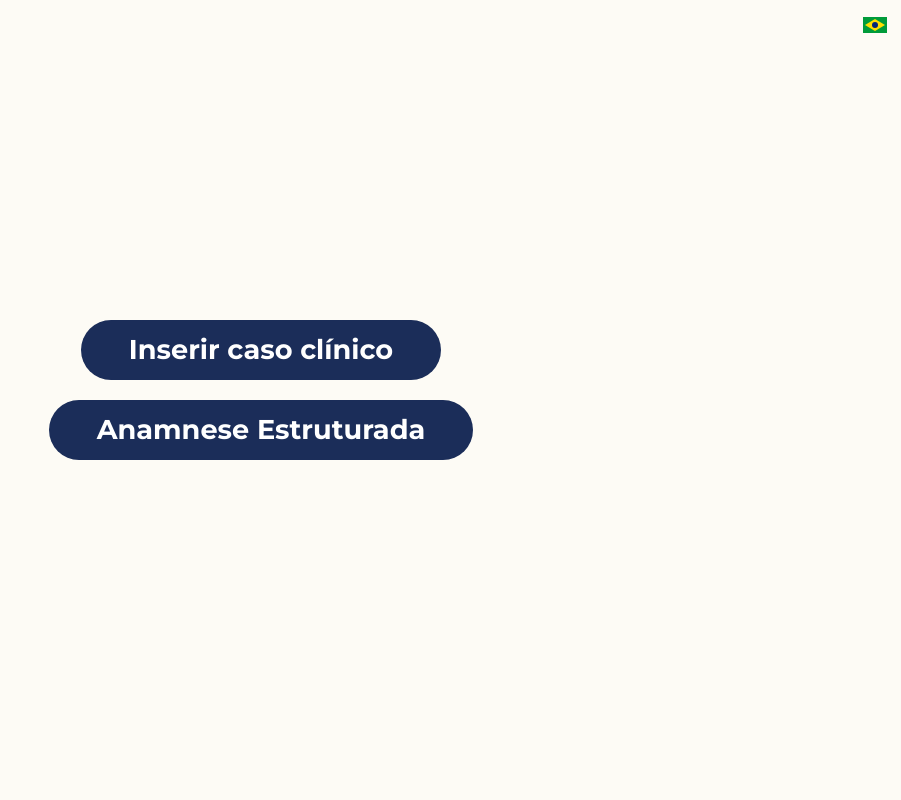
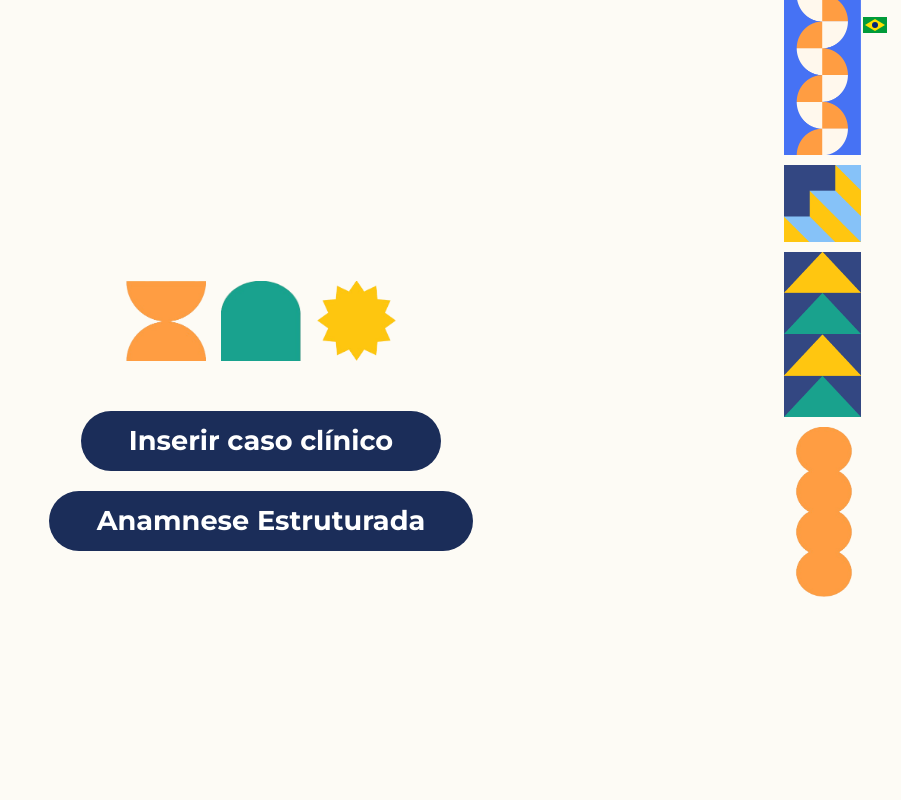
Before and after one commit to joaobrainer/head.ai, a CodeIgniter app: page /database/menu in a window 1280 px wide. Shown: the whole page, without its empty margins (379-1280 px from the left). Run offline with CodeIgniter, Linux system fonts and the light colour scheme.

Commit message:
Mirror case page imagery on menu

```diff
--- a/plataforma/application/views/menu.php
+++ b/plataforma/application/views/menu.php
@@ -11,12 +11,32 @@ defined('BASEPATH') or exit('No direct script access allowed');
             background-color: #FDFBF5;
             font-family: 'Montserrat', sans-serif;
             margin: 0;
+        }
+
+        .body {
+            color: #1B2D59;
             display: flex;
             flex-direction: column;
+            align-items: center;
             justify-content: center;
+            text-align: center;
+            height: 100%;
+        }
+
+        .header-icons {
+            display: flex;
+            justify-content: center;
+            gap: 15px;
+            margin-top: 2rem;
+        }
+
+        .buttons-container {
+            display: flex;
+            flex-direction: column;
             align-items: center;
-            color: #1B2D59;
-            text-align: center;
+            gap: 20px;
+            margin-top: 50px;
+            width: 100%;
         }
 
         .button {
@@ -30,15 +50,57 @@ defined('BASEPATH') or exit('No direct script access allowed');
             background-color: #1B2D59;
             color: #FFFFFF;
             text-decoration: none;
-            margin-bottom: 20px;
         }
 
         .button:hover {
             background-color: #0F1C3A;
         }
+
+        .side-graphics {
+            position: absolute;
+            right: 10px;
+            top: 50%;
+            transform: translateY(-50%);
+            display: flex;
+            flex-direction: column;
+            gap: 10px;
+            margin-right: 20px;
+            height: 100%;
+        }
+
+        @media (max-width: 768px) {
+            .buttons-container {
+                margin-top: 1.2rem;
+            }
+
+            .side-graphics {
+                display: none;
+            }
+
+            .header-icons {
+                margin-top: 1rem;
+            }
+        }
     </style>
 
-    <a href="<?= base_url('casoclinico') ?>" class="button">Inserir caso clínico</a>
-    <a href="<?= base_url('anamnese-estruturada') ?>" class="button">Anamnese Estruturada</a>
+    <div class="body">
+        <div class="header-icons">
+            <img class="imagens-estaticas" style="height: 80px; width: 80px;" src="<?= base_url('assets/images/background/24.png')  ?>" alt="">
+            <img class="imagens-estaticas" style="height: 80px; width: 80px;" src="<?= base_url('assets/images/background/23.png')  ?>" alt="">
+            <img class="imagens-estaticas" style="height: 80px; width: 80px;" src="<?= base_url('assets/images/background/22.png')  ?>" alt="">
+        </div>
+
+        <div class="buttons-container">
+            <a href="<?= base_url('casoclinico') ?>" class="button">Inserir caso clínico</a>
+            <a href="<?= base_url('anamnese-estruturada') ?>" class="button">Anamnese Estruturada</a>
+        </div>
+
+        <div class="side-graphics">
+            <img class="imagens-estaticas" style="height: 155px; width: 77px; margin-right: 10px;" src="<?= base_url('assets/images/background/14.png')  ?>" alt="">
+            <img class="imagens-estaticas" style="height: 77px; width: 77px; margin-right: 10px;" src="<?= base_url('assets/images/background/19.png')  ?>" alt="">
+            <img class="imagens-estaticas" style="height: 165px; width: 77px;" src="<?= base_url('assets/images/background/15.png')  ?>" alt="">
+            <img class="imagens-estaticas" style="height: 170px; width: 77px;" src="<?= base_url('assets/images/background/8.png')  ?>" alt="">
+        </div>
+    </div>
 </body>
 </html>
```
